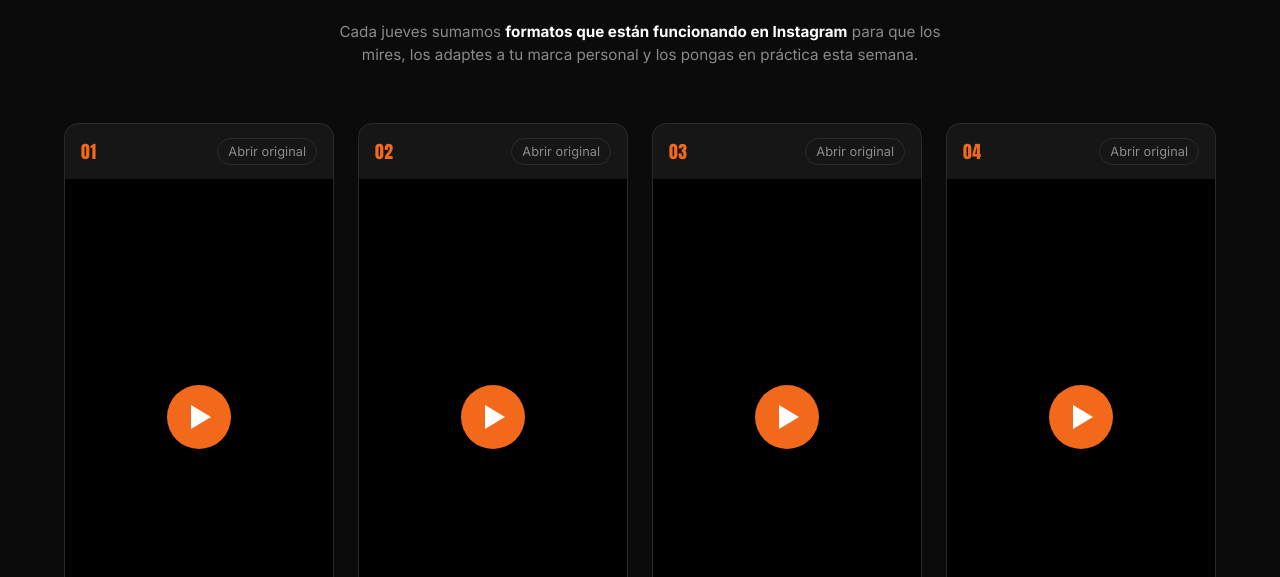
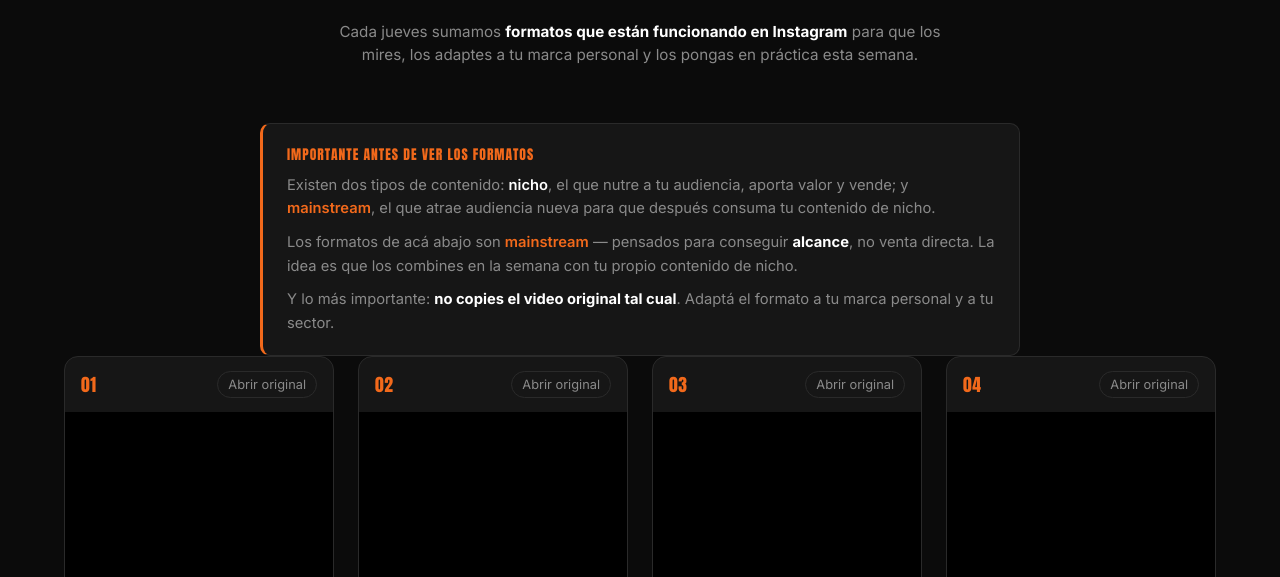
Before and after one commit to the-line-project/formatos-virales, a plain HTML site: page index.html in a window 1280 px wide. Shown: the part 223-800 px from the top of the page. Drawn offline with Linux system fonts and the light colour scheme.

Commit message:
Agregar aclaración nicho vs mainstream

```diff
--- a/index.html
+++ b/index.html
@@ -47,6 +47,35 @@
     line-height:1.5;
   }
   .rule strong{color:var(--white);}
+
+  .notice{
+    max-width:760px;
+    margin:32px auto 0;
+    background:var(--card);
+    border:1px solid var(--border);
+    border-left:3px solid var(--orange);
+    border-radius:10px;
+    padding:20px 24px;
+    text-align:left;
+  }
+  .notice-label{
+    display:block;
+    font-family:'Anton',sans-serif;
+    color:var(--orange);
+    font-size:0.85rem;
+    letter-spacing:1px;
+    text-transform:uppercase;
+    margin-bottom:10px;
+  }
+  .notice p{
+    color:var(--gray);
+    font-size:0.92rem;
+    line-height:1.6;
+  }
+  .notice p + p{margin-top:10px;}
+  .notice strong{color:var(--white);}
+  .notice .tag-mainstream{color:var(--orange);font-weight:600;}
+  .notice .tag-nicho{color:var(--white);font-weight:600;}
 
   .grid{
     display:grid;
@@ -147,6 +176,13 @@
     <p class="rule">Cada jueves sumamos <strong>formatos que están funcionando en Instagram</strong> para que los mires, los adaptes a tu marca personal y los pongas en práctica esta semana.</p>
   </header>
 
+  <div class="notice">
+    <span class="notice-label">Importante antes de ver los formatos</span>
+    <p>Existen dos tipos de contenido: <span class="tag-nicho">nicho</span>, el que nutre a tu audiencia, aporta valor y vende; y <span class="tag-mainstream">mainstream</span>, el que atrae audiencia nueva para que después consuma tu contenido de nicho.</p>
+    <p>Los formatos de acá abajo son <span class="tag-mainstream">mainstream</span> — pensados para conseguir <strong>alcance</strong>, no venta directa. La idea es que los combines en la semana con tu propio contenido de nicho.</p>
+    <p>Y lo más importante: <strong>no copies el video original tal cual</strong>. Adaptá el formato a tu marca personal y a tu sector.</p>
+  </div>
+
   <div class="grid" id="grid"></div>
 
   <footer>Actualizado cada jueves · <strong>Misión 10K</strong></footer>
```
